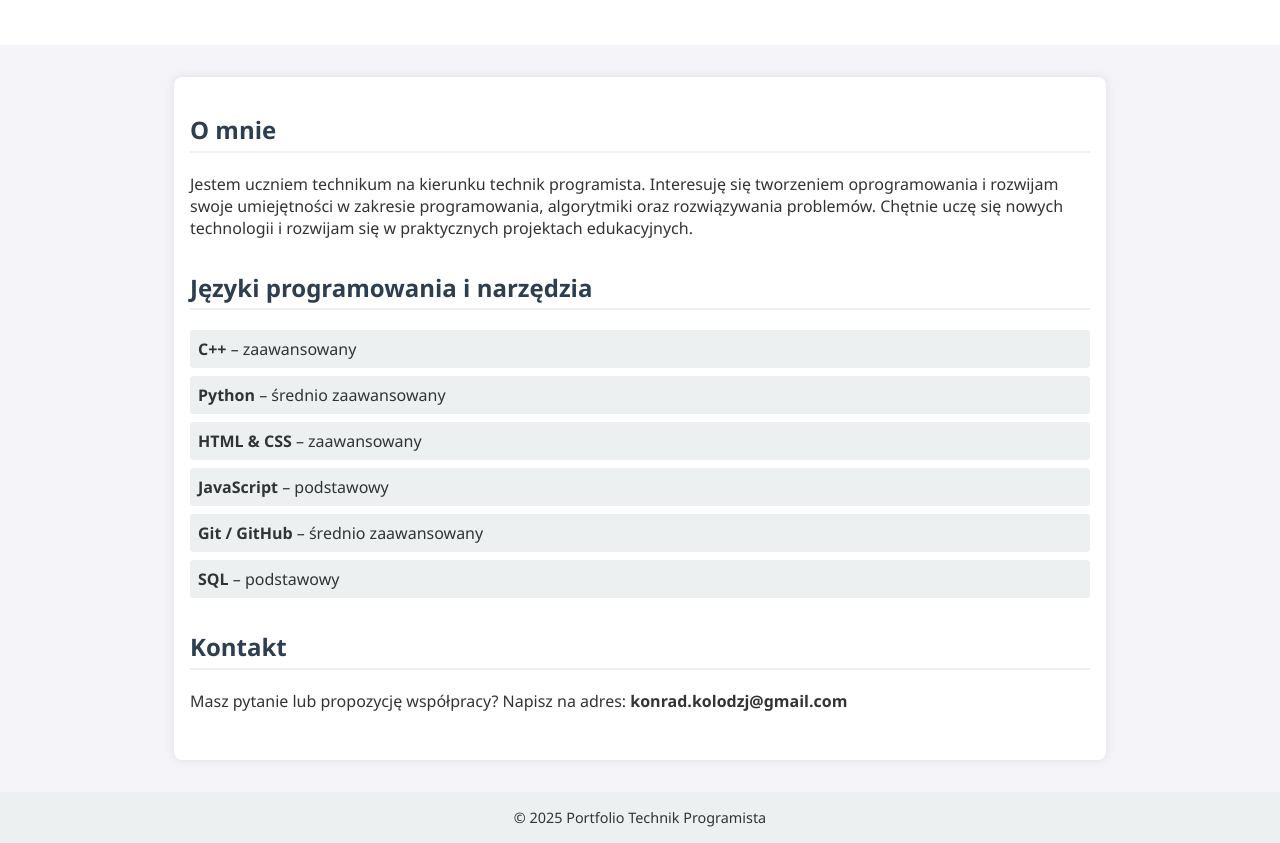
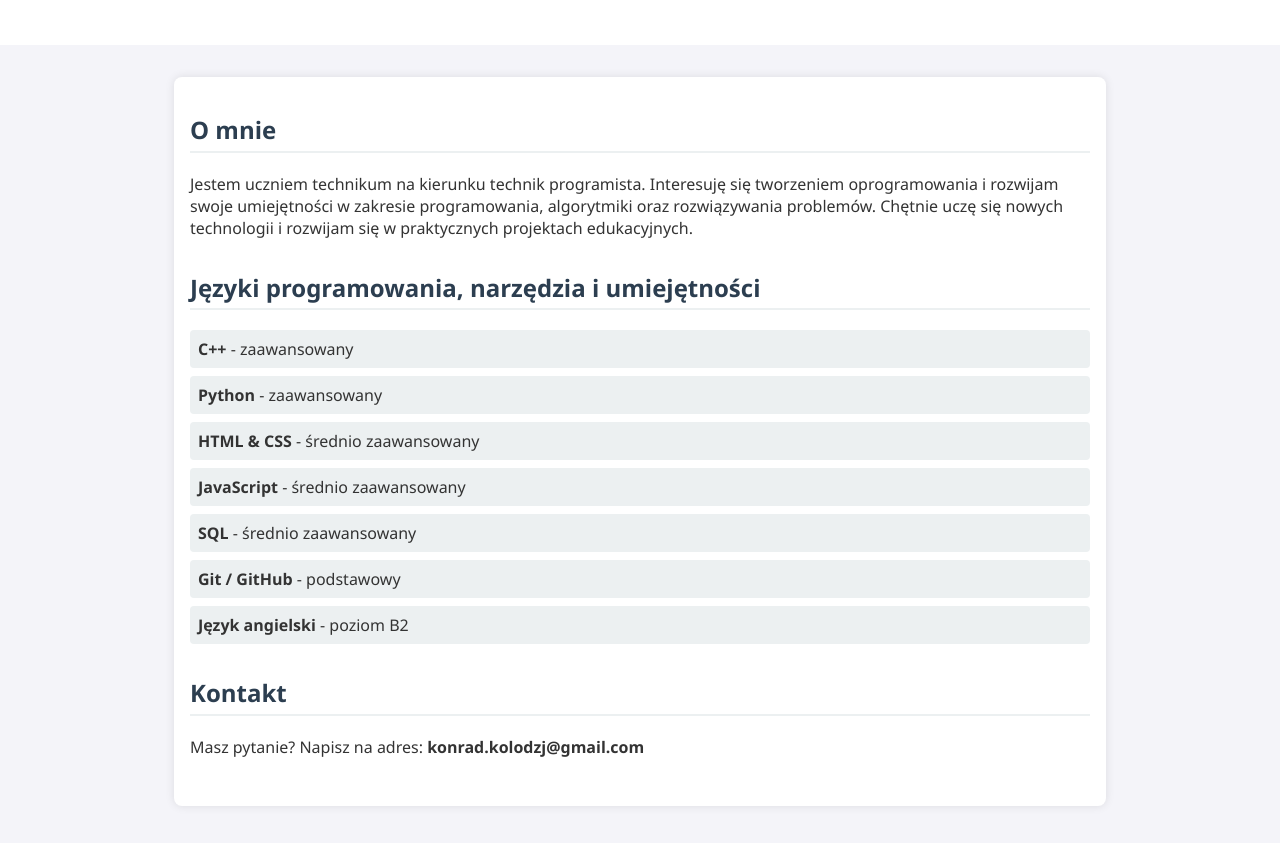
Before and after one commit to konradkko/portfolio, a plain HTML site: page index.html in a window 1280 px wide. Shown: the part 128-971 px from the top of the page. Drawn offline with Linux system fonts and the light colour scheme.

Commit message:
Update index.html

```diff
--- a/index.html
+++ b/index.html
@@ -13,7 +13,6 @@
     }
     header {
       background-color: white;
-      color: white;
       padding: 2rem;
       text-align: center;
     }
@@ -47,12 +46,6 @@
       background-color: #ecf0f1;
       border-radius: 4px;
     }
-    .footer {
-      text-align: center;
-      padding: 1rem;
-      background-color: #ecf0f1;
-      font-size: 0.9rem;
-    }
   </style>
 </head>
 <body>
@@ -64,29 +57,27 @@
   <div class="container">
     <section>
       <h2>O mnie</h2>
-      <p>Jestem uczniem technikum na kierunku technik programista. Interesuję się tworzeniem oprogramowania i rozwijam swoje umiejętności w zakresie programowania, algorytmiki oraz rozwiązywania problemów. Chętnie uczę się nowych technologii i rozwijam się w praktycznych projektach edukacyjnych.</p>
+      <p>Jestem uczniem technikum na kierunku technik programista. Interesuję się tworzeniem oprogramowania i rozwijam swoje umiejętności w zakresie programowania, algorytmiki oraz rozwiązywania problemów.
+      Chętnie uczę się nowych technologii i rozwijam się w praktycznych projektach edukacyjnych.</p>
     </section>
 
     <section class="skills">
-      <h2>Języki programowania i narzędzia</h2>
+      <h2>Języki programowania, narzędzia i umiejętności</h2>
       <ul>
-        <li><strong>C++</strong> – zaawansowany</li>
-        <li><strong>Python</strong> – średnio zaawansowany</li>
-        <li><strong>HTML & CSS</strong> – zaawansowany</li>
-        <li><strong>JavaScript</strong> – podstawowy</li>
-        <li><strong>Git / GitHub</strong> – średnio zaawansowany</li>
-        <li><strong>SQL</strong> – podstawowy</li>
+        <li><strong>C++</strong> - zaawansowany</li>
+        <li><strong>Python</strong> - zaawansowany</li>
+        <li><strong>HTML & CSS</strong> - średnio zaawansowany</li>
+        <li><strong>JavaScript</strong> - średnio zaawansowany</li>
+        <li><strong>SQL</strong> - średnio zaawansowany</li>
+        <li><strong>Git / GitHub</strong> - podstawowy</li>
+        <li><strong>Język angielski</strong> - poziom B2</li>
       </ul>
     </section>
 
     <section>
       <h2>Kontakt</h2>
-      <p>Masz pytanie lub propozycję współpracy? Napisz na adres: <strong>konrad.kolodzj@gmail.com</strong></p>
+      <p>Masz pytanie? Napisz na adres: <strong>konrad.kolodzj@gmail.com</strong></p>
     </section>
-  </div>
-
-  <div class="footer">
-    &copy; 2025 Portfolio Technik Programista
   </div>
 </body>
 </html>
```
